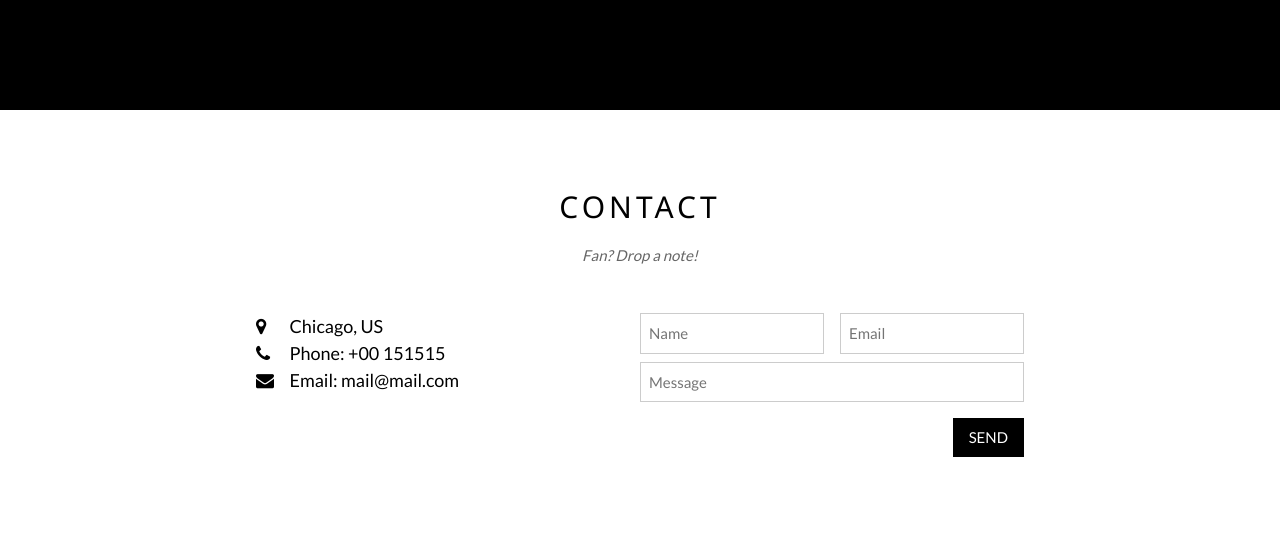
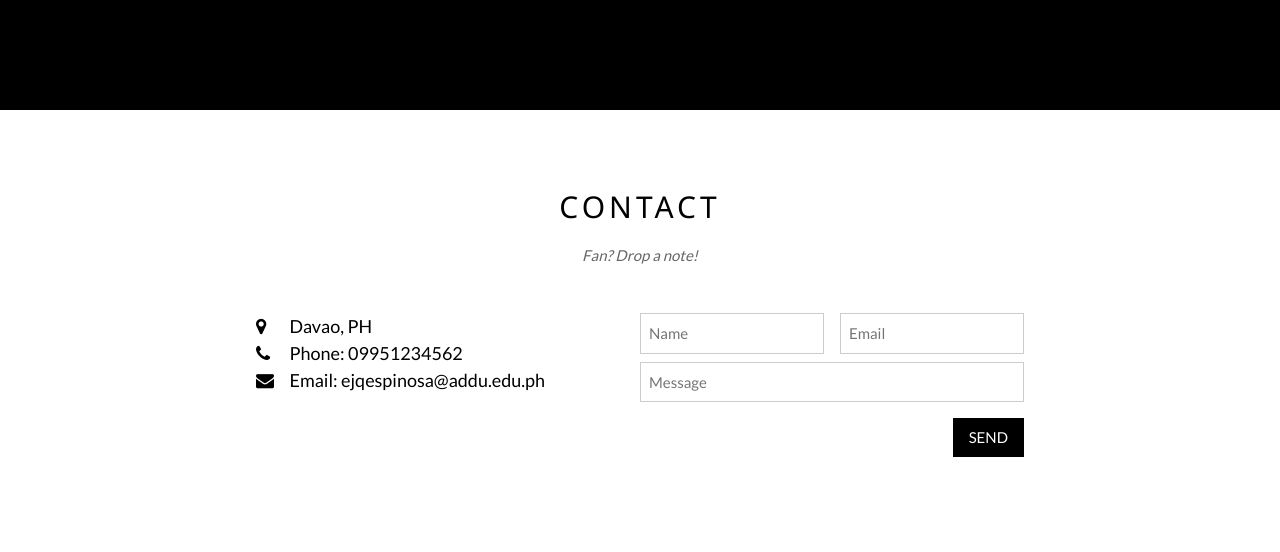
Before and after one commit to ejaysyx/ErielJ, a plain HTML site: page index.html in a window 1280 px wide. Shown: the part 1186-1738 px from the top of the page. Drawn offline with nearby package versions, Linux system fonts and the light colour scheme.

Commit message:
Update index.html

```diff
--- a/index.html
+++ b/index.html
@@ -161,9 +161,9 @@ body {font-family: "Lato", sans-serif}
     <p class="w3-opacity w3-center"><i>Fan? Drop a note!</i></p>
     <div class="w3-row w3-padding-32">
       <div class="w3-col m6 w3-large w3-margin-bottom">
-        <i class="fa fa-map-marker" style="width:30px"></i> Chicago, US<br>
-        <i class="fa fa-phone" style="width:30px"></i> Phone: +00 151515<br>
-        <i class="fa fa-envelope" style="width:30px"> </i> Email: mail@mail.com<br>
+        <i class="fa fa-map-marker" style="width:30px"></i> Davao, PH<br>
+        <i class="fa fa-phone" style="width:30px"></i> Phone: 09951234562<br>
+        <i class="fa fa-envelope" style="width:30px"> </i> Email: ejqespinosa@addu.edu.ph<br>
       </div>
       <div class="w3-col m6">
         <form action="/action_page.php" target="_blank">
```
